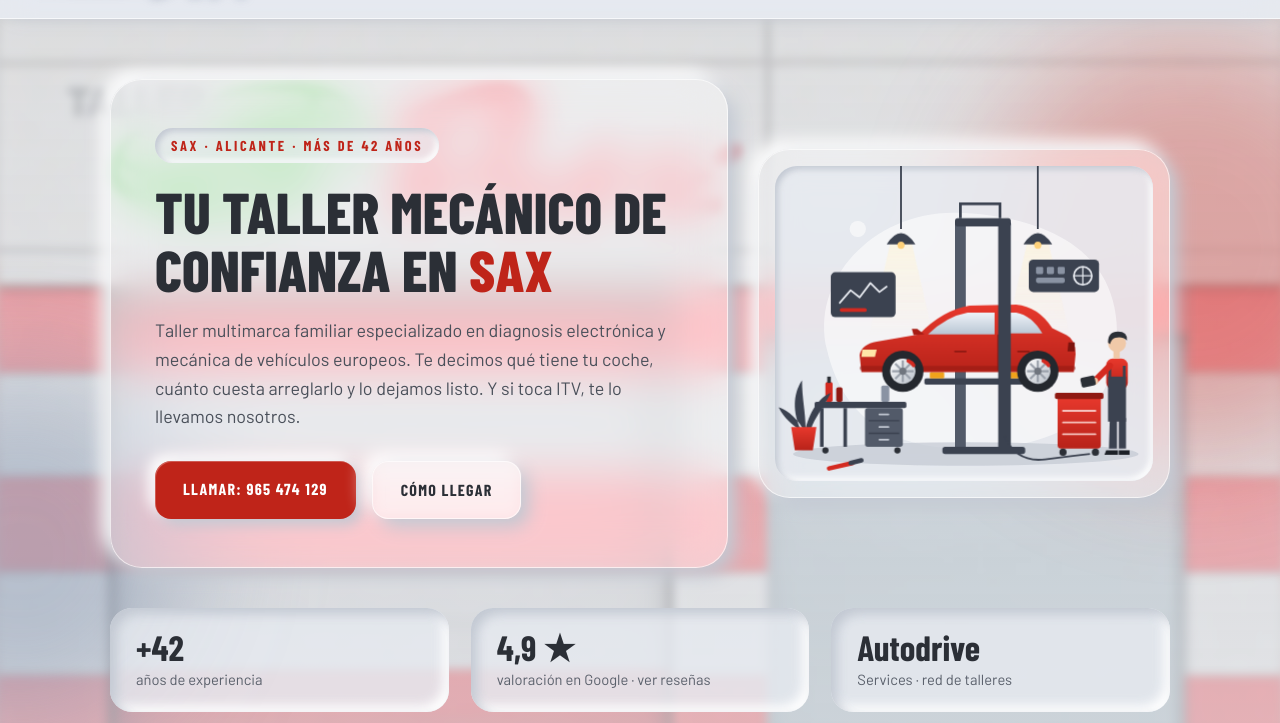
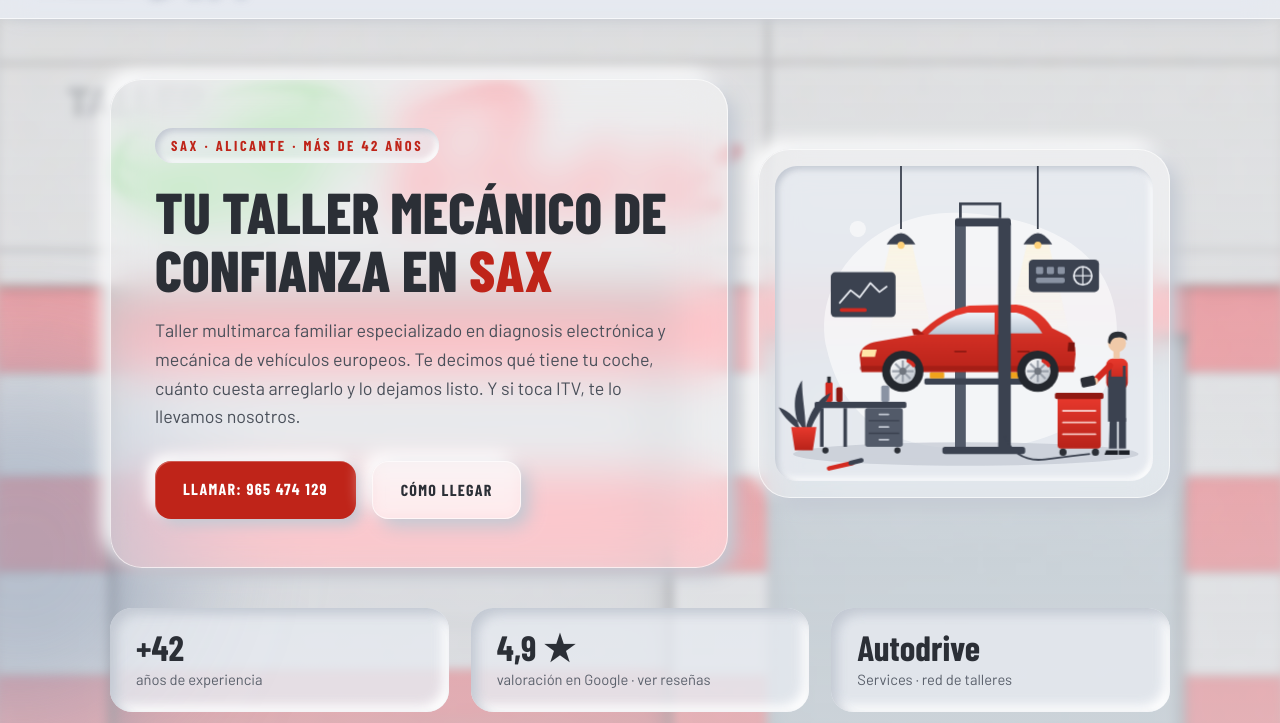
Before and after one commit to TallerDovi/tallerdovi.github.io, a plain HTML site: page index.html in a window 1280 px wide. Shown: the part 70-793 px from the top of the page. Drawn offline with Linux system fonts and the light colour scheme.

Commit message:
Add files via upload

```diff
--- a/index.html
+++ b/index.html
@@ -296,7 +296,7 @@ footer .wrap{padding:24px 18px;border-radius:24px;margin:0 16px;width:auto}
 <div class="bg-fachada" aria-hidden="true"></div>
 <main>
 <div class="hero">
-  <div class="blob b1"></div><div class="blob b2"></div>
+  <div class="blob b2"></div>
   <div class="wrap">
     <div class="hero-grid">
       <div class="panel">
```
